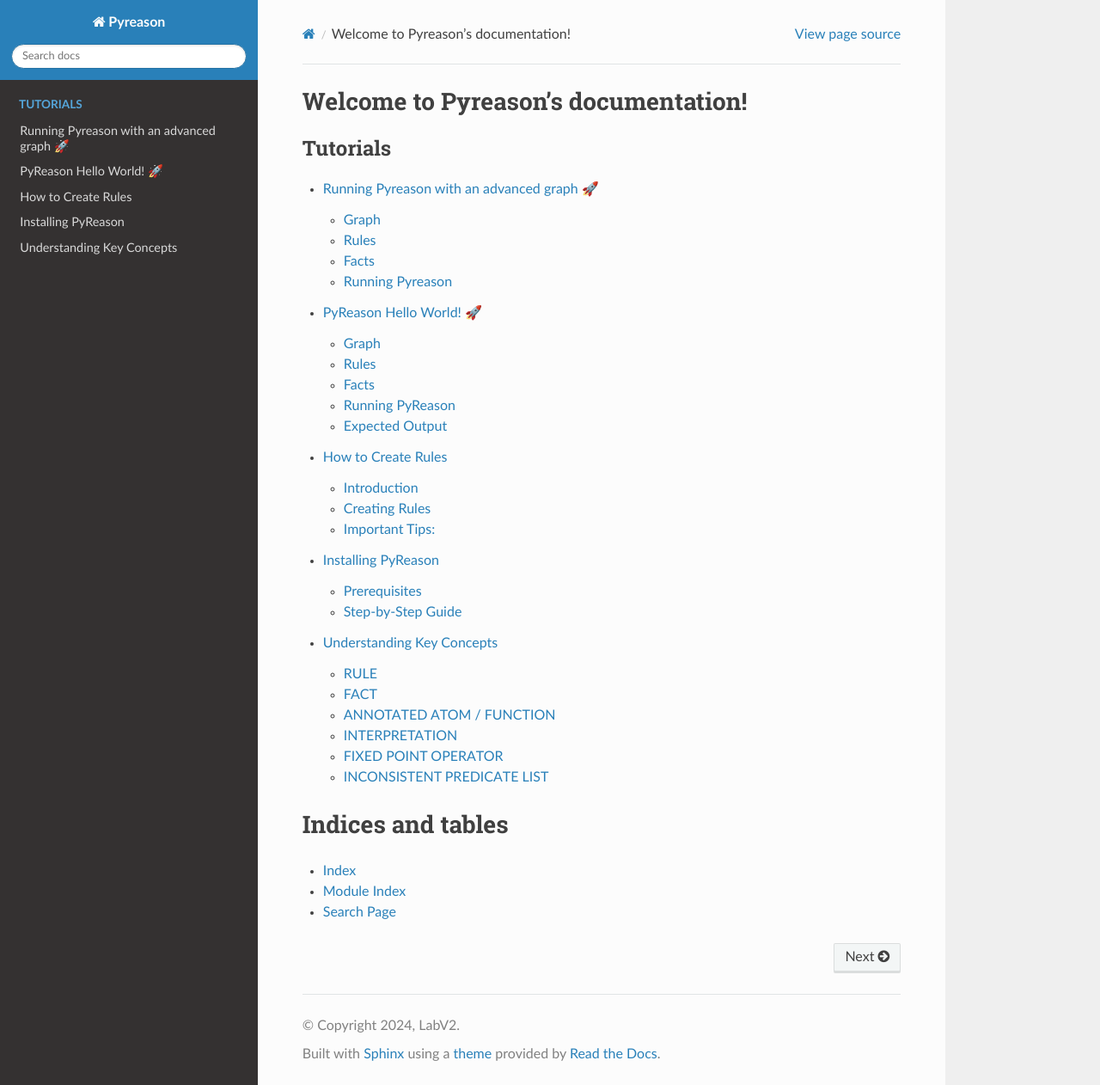
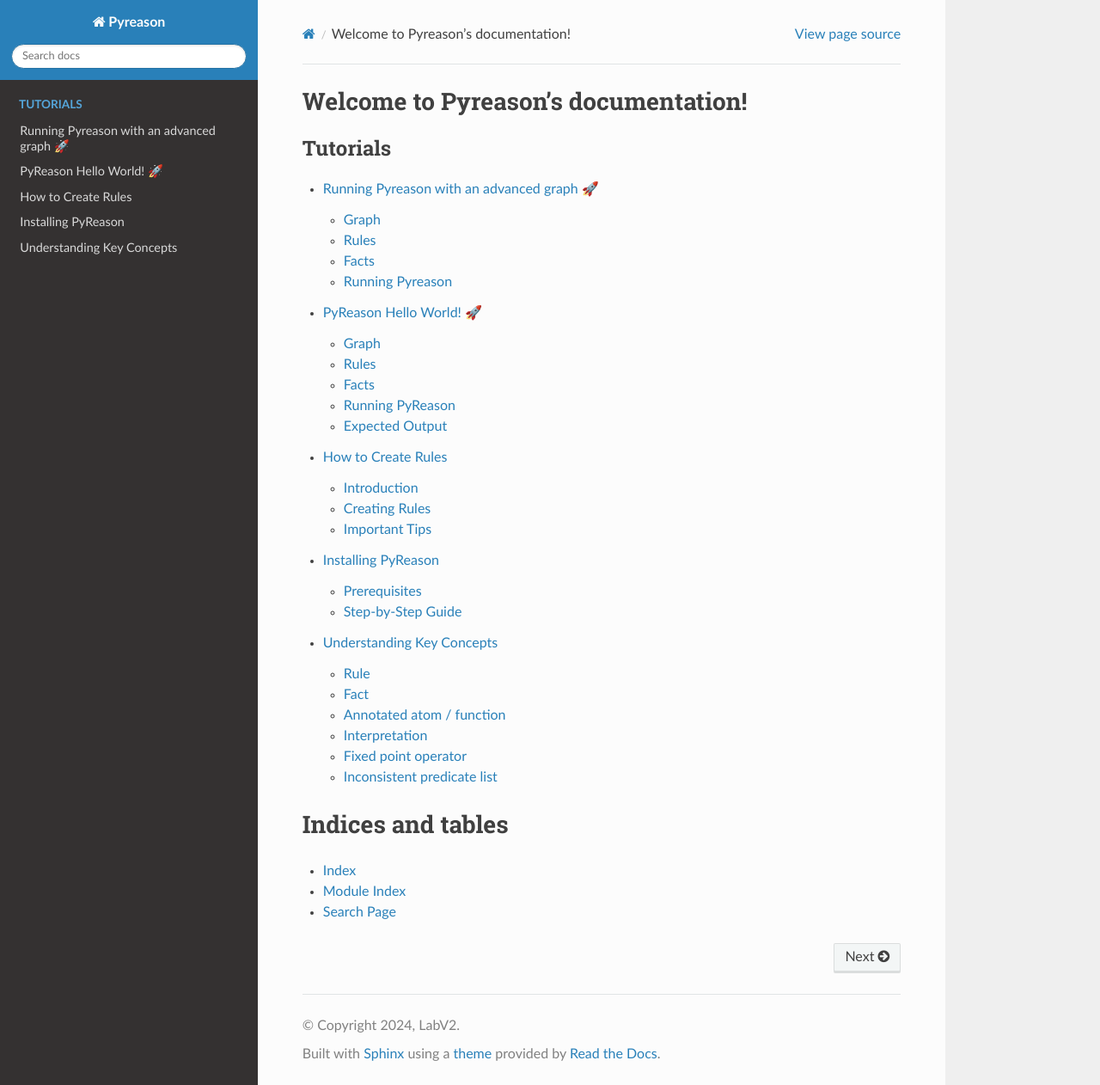
Before and after one commit to lab-v2/pyreason, a Sphinx documentation site: the page built from docs/source/index.rst, in a window 1280 px wide and 1262 px high. Shown: the whole window at 86% size. Built offline with Sphinx 7.4.7 and the Read the Docs theme 2.0.0, drawn with Linux system fonts in a browser that asks for light colours.

Commit message:
updated docs

```diff
--- a/docs/source/tutorials/Creating Rules.rst
+++ b/docs/source/tutorials/Creating Rules.rst
@@ -36,7 +36,7 @@
     pr.add_rule(pr.Rule("car_friend(x,y) <- owns_car(x,z), owns_car(y,z) , c_id(x) != c_id(y) ", "car_friend_rule"))
 
 
-Important Tips:
+Important Tips
 ---------------
 
 Some points to note about the writing rules
```
Also changed, not shown: docs/source/tutorials/Basic tutorial.rst (+5 -4 lines), docs/source/tutorials/Understanding Logic.rst (+6 -6 lines).
